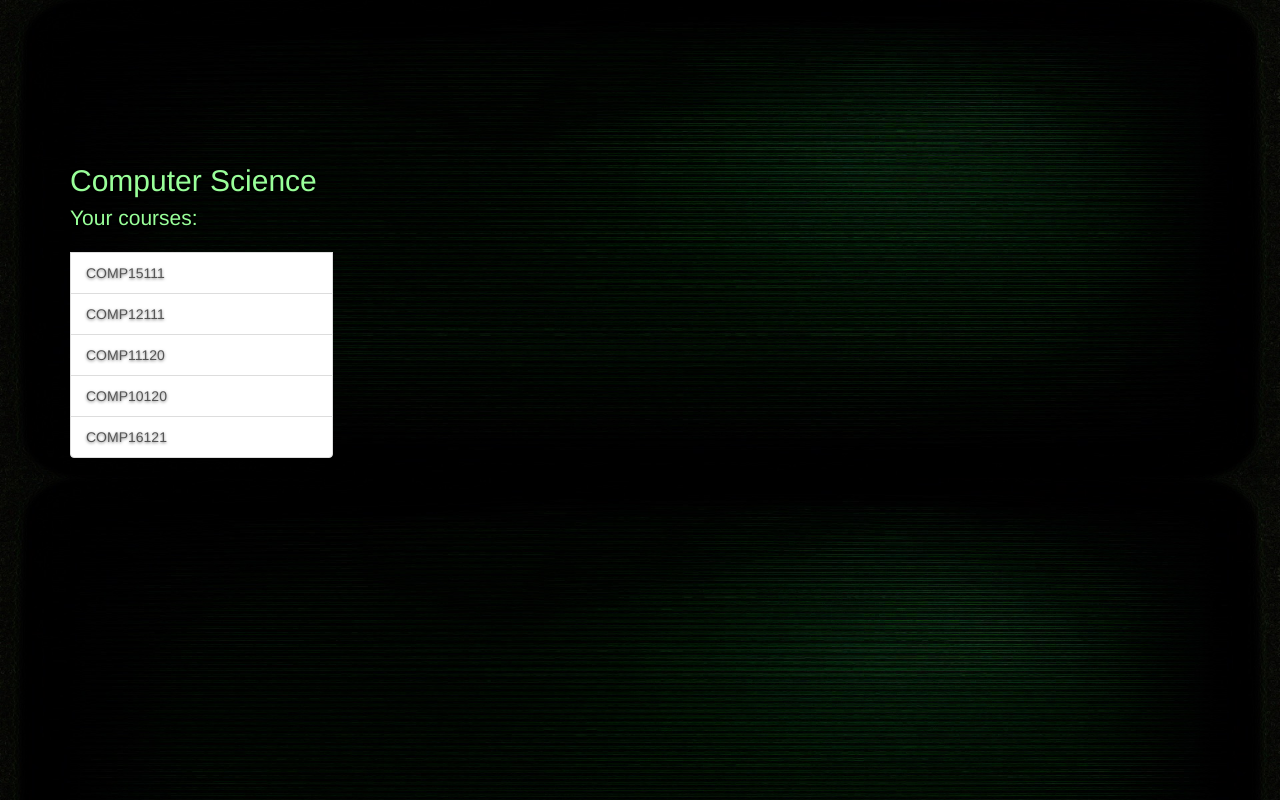
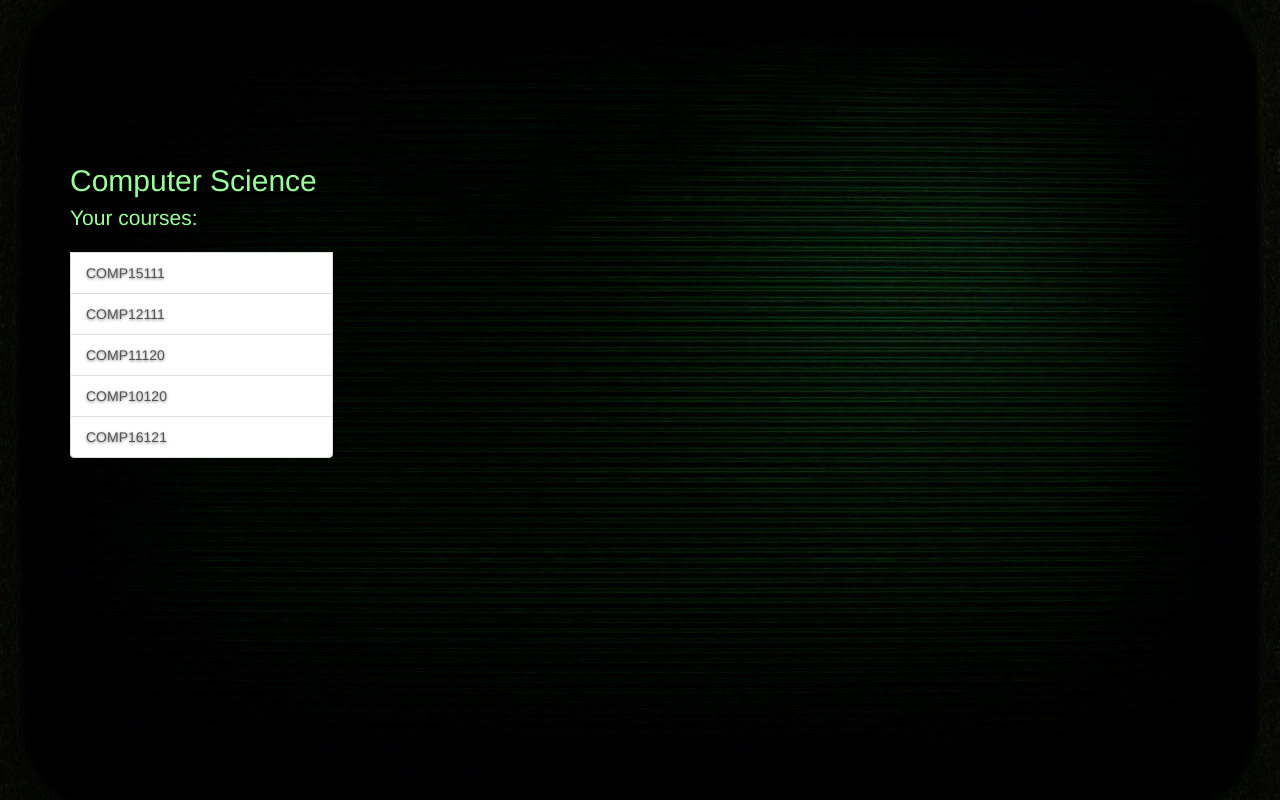
Before and after one commit to Fatalution/StudentsSeekingHelp, a PHP site: page /user_page.php in a window 1280 px wide. Run offline with PHP 8.4, Linux system fonts and the light colour scheme; a user stored in the database is signed in; data comes from the database, SQL or seed files in the repository; a stand-in replaces the project's code that opens the database connection; some libraries are stand-ins or nearby versions.

Commit message:
added styling for all pages. Fixed styling on all pages. Background is now present everywhere. Headings are stylised. User_page tab on the left edited

```diff
--- a/css/user_page.css
+++ b/css/user_page.css
@@ -1,5 +1,12 @@
 html,
-
+body{
+  height: 100%;
+  background: url("../img/backgroundEmpty.png");
+  background-size: 100% 100%;
+  color: #99ff99;
+  text-align: left;
+  text-shadow: 0 1px 3px rgba(0,0,0,.5);
+}
 /*title{
   text-align: left;
   text-shadow: 0 1px 3px rgba(0,0,0,.5);
@@ -8,15 +15,9 @@ p {
   text-align: left;
   text-shadow: 0 1px 3px rgba(0,0,0,.5);
 }
-body{
-  height: 100%;
-  background: url("../img/backgroundEmpty.png");
-  background-size: 100% 100%;
-}
+
 body {
-  color: #99ff99;
-  text-align: left;
-  text-shadow: 0 1px 3px rgba(0,0,0,.5);
+
 }
 span {
   font-size: 30px
--- a/includes/labs_page.php
+++ b/includes/labs_page.php
@@ -13,6 +13,9 @@ session_start();
 
   <!-- Latest compiled and minified CSS -->
   <link rel="stylesheet" href="https://maxcdn.bootstrapcdn.com/bootstrap/3.3.7/css/bootstrap.min.css" integrity="sha384-BVYiiSIFeK1dGmJRAkycuHAHRg32OmUcww7on3RYdg4Va+PmSTsz/K68vbdEjh4u" crossorigin="anonymous">
+
+  <!-- Custom styles for this template -->
+  <link href="../css/labs_page.css" rel="stylesheet">
 
  <!-- javascript -->
 
```
Also changed, not shown: css/labs_page.css (added, +11 -0 lines).
